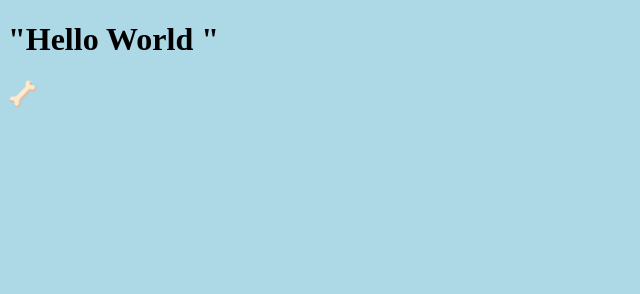
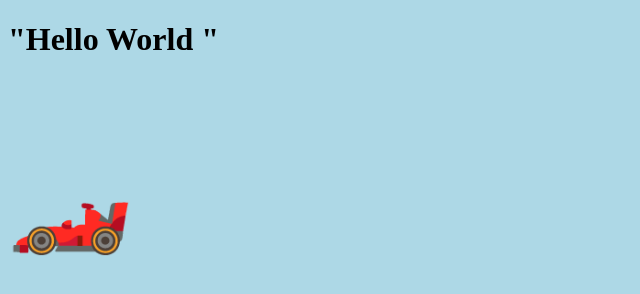
Before and after one commit to neoneophyte0/neoneophyte0.github.io, a plain HTML site: page index.html in a window 1280 px wide. Shown: the whole page, without its empty margins (0-640 px from the left). Drawn offline with Linux system fonts and the light colour scheme.

Commit message:
Update index.html

```diff
--- a/index.html
+++ b/index.html
@@ -8,14 +8,16 @@ body {
 }
 
 h2 {
-  size:100
+  alignItems: center;
+  justifyContent: center;
+  font-size: 100px;
 }
 </style>
     </head>
 <body>
 
 <h1>"Hello World "</h1>
-  <h2>🦴</h2>
+  <h2>🏎️</h2>
 
 </body>
 </html>
```
